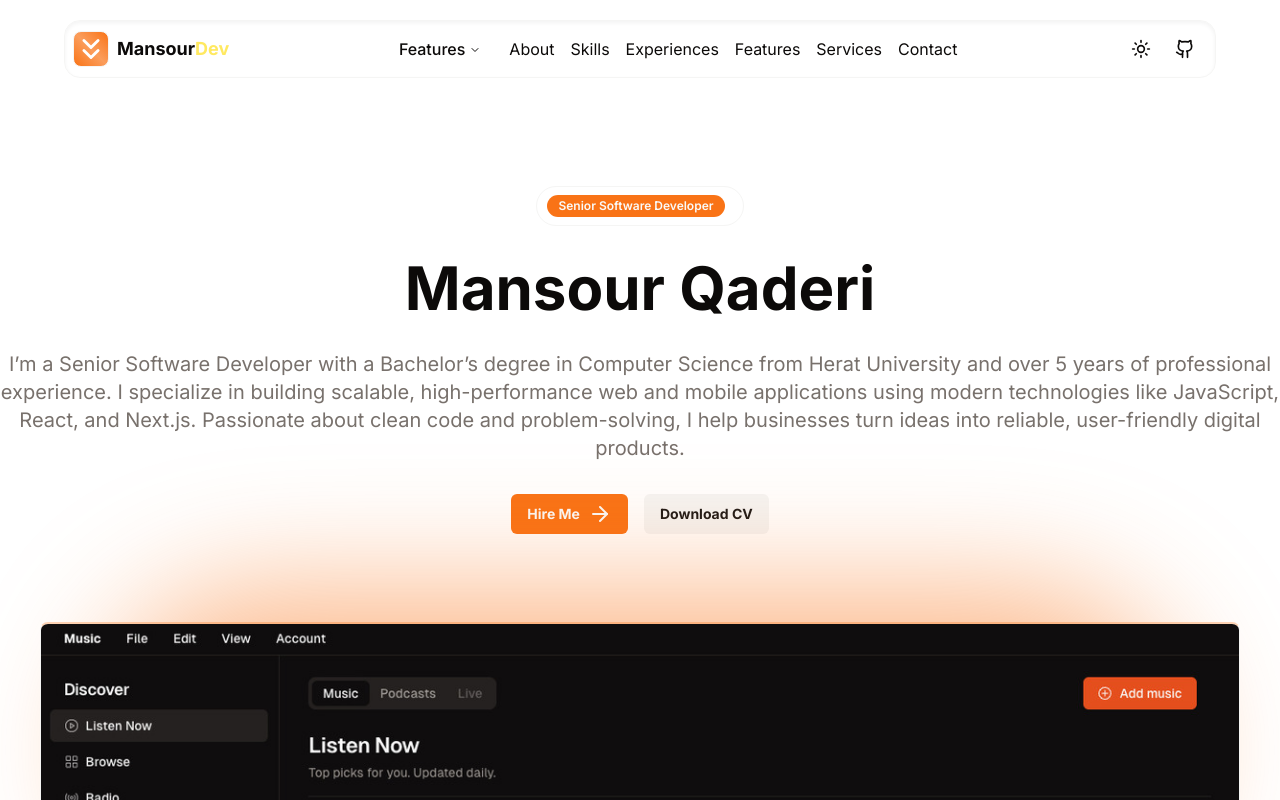
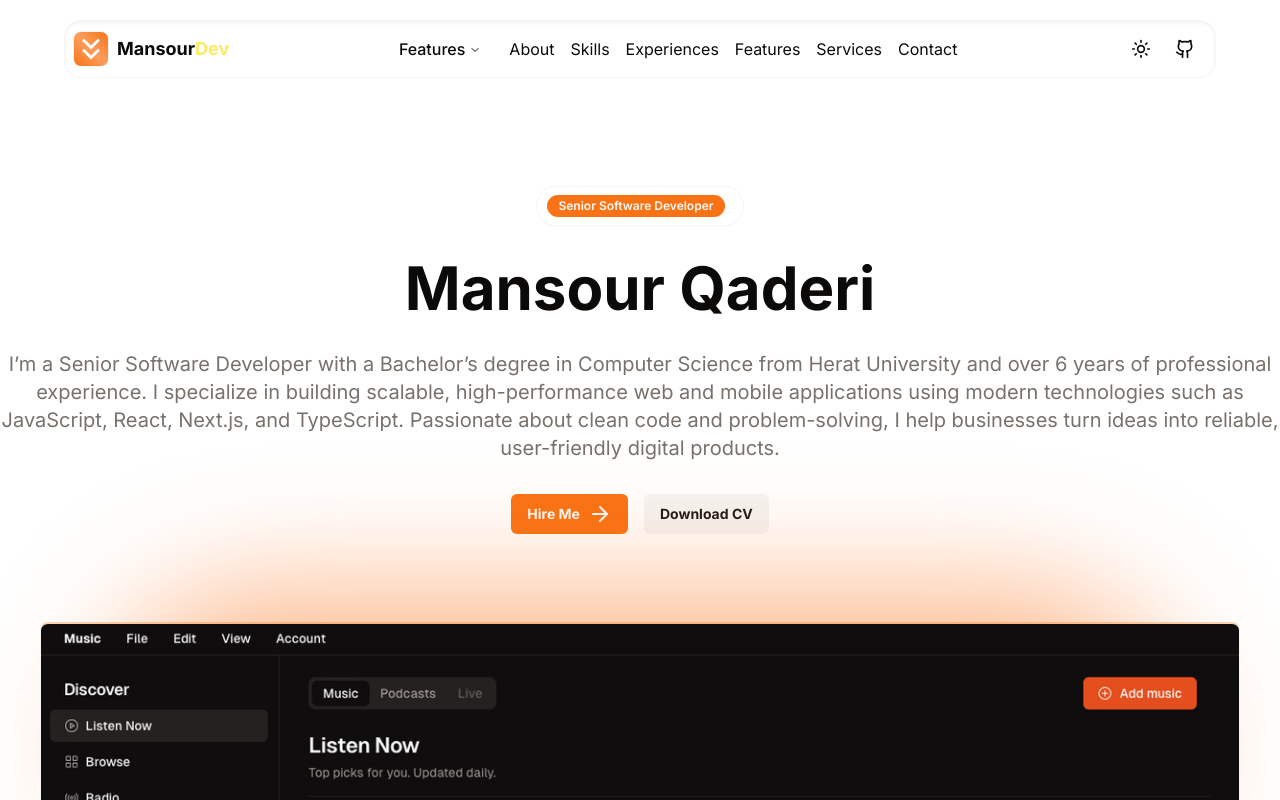
Before and after one commit to mansour-qaderi/portfolio, a Next.js app: page / in a window 1280 px wide. Shown: the top 800 px of the page. Built offline with nearby package versions, Linux system fonts and the light colour scheme.

Commit message:
update here text paragraph

```diff
--- a/components/hero.tsx
+++ b/components/hero.tsx
@@ -28,12 +28,12 @@ export const Hero = () => {
 
         <p className="mx-auto text-xl text-muted-foreground">
           I’m a Senior Software Developer with a Bachelor’s degree in Computer
-          Science from Herat University and over 5 years of professional
+          Science from Herat University and over 6 years of professional
           experience. I specialize in building scalable, high-performance web
-          and mobile applications using modern technologies like JavaScript,
-          React, and Next.js. Passionate about clean code and problem-solving, I
-          help businesses turn ideas into reliable, user-friendly digital
-          products.
+          and mobile applications using modern technologies such as JavaScript,
+          React, Next.js, and TypeScript. Passionate about clean code and
+          problem-solving, I help businesses turn ideas into reliable,
+          user-friendly digital products.
         </p>
 
         <div className="space-y-4 md:space-y-0 md:space-x-4">
```
